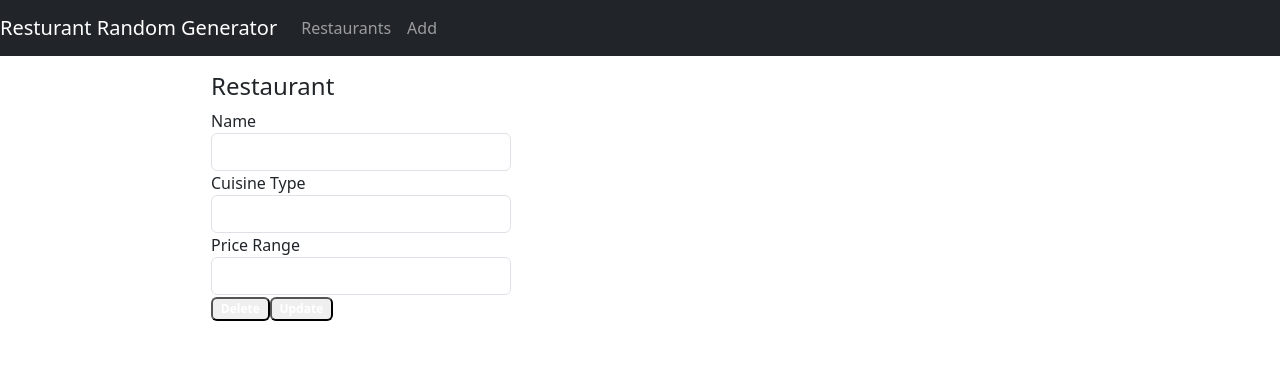
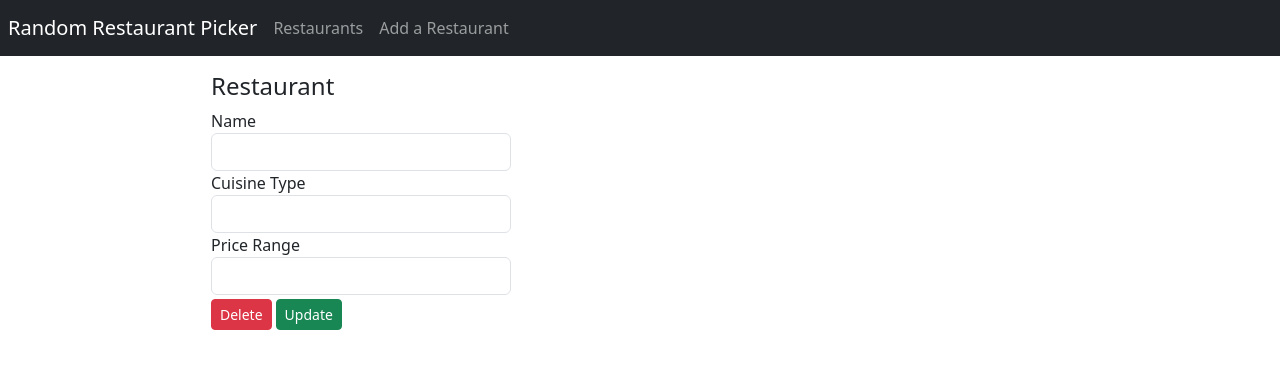
Before and after one commit to Monica-Vu/Restaurant_Randomizer, a React (Create React App) app in the folder frontend/: page /restaurants/1 in a window 1280 px wide. Shown: the top 368 px of the page. Built offline with nearby package versions, Linux system fonts and the light colour scheme; no server answers.

Commit message:
updated styling by changing colours and spacing

```diff
--- a/frontend/src/App.js
+++ b/frontend/src/App.js
@@ -12,8 +12,8 @@ class App extends React.Component {
         return (
             <div>
                 <nav className="navbar navbar-expand navbar-dark bg-dark">
-                <a href="/restaurants" className="navbar-brand">
-                    Resturant Random Generator
+                <a href="/restaurants" className="mx-2 navbar-brand">
+                    Random Restaurant Picker
                 </a>
                 <div className="navbar-nav mr-auto">
                     <li className="nav-item">
@@ -23,7 +23,7 @@ class App extends React.Component {
                         </li>
                         <li className="nav-item">
                             <Link to={"/add"} className="nav-link">
-                            Add
+                            Add a Restaurant
                             </Link>
                     </li>
                 </div>
--- a/frontend/src/components/AddRestaurant.js
+++ b/frontend/src/components/AddRestaurant.js
@@ -95,7 +95,7 @@ const AddRestaurant = () => {
                     />
                 </div>
 
-                <button onClick={saveRestaurant} className="btn btn-success">
+                <button onClick={saveRestaurant} className="my-2 btn btn-success">
                 Submit
                 </button>
             </div>
--- a/frontend/src/components/Restaurant.js
+++ b/frontend/src/components/Restaurant.js
@@ -100,13 +100,15 @@ const Restaurant = props => {
                 </div>
                 </form>
 
-              <button className="badge badge-danger mr-2" onClick={deleteRestaurant}>
+              <button
+                className="btn btn-sm btn-danger"
+                onClick={deleteRestaurant}>
                 Delete
               </button>
 
               <button
+                 className="m-1 btn btn-sm btn-success"
                 type="submit"
-                className="badge badge-success"
                 onClick={updateRestaurant}
               >
                 Update
--- a/frontend/src/components/RestaurantList.js
+++ b/frontend/src/components/RestaurantList.js
@@ -63,8 +63,8 @@ const RestaurantsList = () => {
 
     return (
         <div className="list row">
-            <div className="col-md-8">
-                <div className="input-group m-3">
+            <div className="col-md-8 p-2">
+                <div className="input-group">
                     <input
                         type="text"
                         className="form-control"
@@ -102,7 +102,7 @@ const RestaurantsList = () => {
                         ))}
                 </ul>
                 <button
-                    className="m-3 btn btn-sm btn-danger"
+                    className="my-2 btn btn-sm btn-danger"
                     onClick={removeAllRestaurants}
                 >
                     Remove All
```
Also changed, not shown: frontend/src/App.css (line endings or trailing spaces), 1 other file (tests, documents, lock files or other folders).
